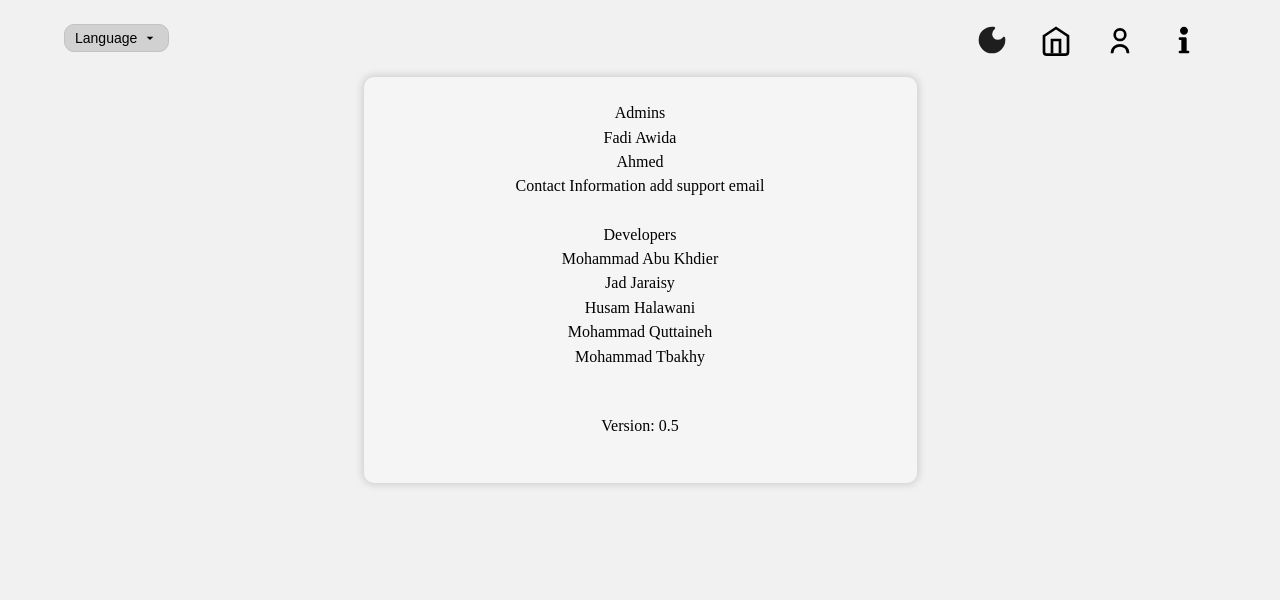
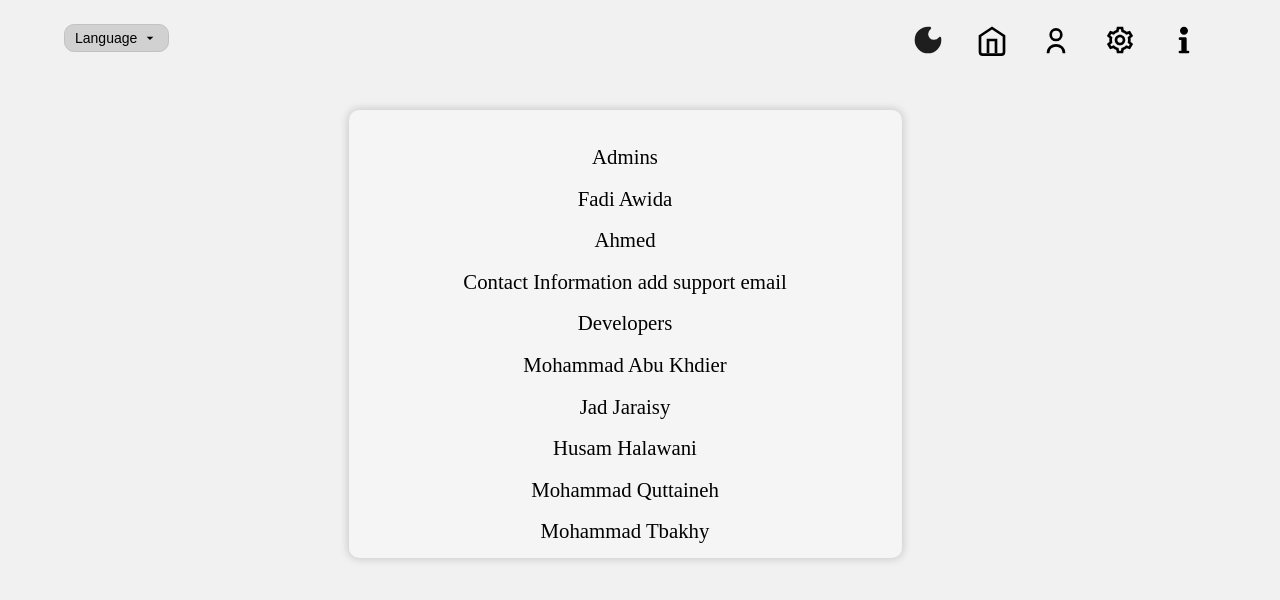
Before and after one commit to mohammadabk2/Beit-Hanina-Community-Center-Vol-App, a React (Create React App) app in the folder client/: page /about in a window 1280 px wide. Shown: the top 600 px of the page. Built offline with nearby package versions, Linux system fonts and the light colour scheme.

Commit message:
returns settings icon to navigation bar, fixes about page styling

```diff
--- a/client/src/components/NavigationBar.js
+++ b/client/src/components/NavigationBar.js
@@ -8,13 +8,13 @@ import { useLnOptions } from "../config/options/Language";
 import { useTheme } from "../config/options/Colors";
 
 import modeIconDark from "../icons/light/mode_icon.svg";
-// import settingsIconLight from "../icons/light/settings_icon.svg";
+import settingsIconLight from "../icons/light/settings_icon.svg";
 import profileIconLight from "../icons/light/profile_icon.svg";
 import homeIconLight from "../icons/light/home_icon.svg";
 import aboutIconLight from "../icons/light/about_icon.svg";
 
 import modeIconLight from "../icons/dark/mode_icon.svg";
-// import settingsIconDark from "../icons/dark/settings_icon.svg";
+import settingsIconDark from "../icons/dark/settings_icon.svg";
 import profileIconDark from "../icons/dark/profile_icon.svg";
 import homeIconDark from "../icons/dark/home_icon.svg";
 import aboutIconDark from "../icons/dark/about_icon.svg";
@@ -25,10 +25,10 @@ const NavigationBar = ({ dontShowPageButtons }) => {
   const lnOptions = useLnOptions();
   const {isLightMode, toggleTheme} = useTheme();
 
-  // const goToSettings = () => {
-  //   console.log("Settings button clicked");
-  //   navigate("/settings");
-  // };
+  const goToSettings = () => {
+    console.log("Settings button clicked");
+    navigate("/settings");
+  };
 
   const goToPersonalArea = () => {
     //TODO add a check if Admin org or voulunteer
@@ -81,13 +81,13 @@ const NavigationBar = ({ dontShowPageButtons }) => {
               alt="Profile icon"
             />
           </div>
-          {/* <div onClick={goToSettings}>
+          <div onClick={goToSettings}>
             <img
               className="navigation-button-image"
               src={isLightMode ? settingsIconLight : settingsIconDark}
               alt="Settings icon"
             />
-          </div> */}
+          </div>
         </>
       )}
 
--- a/client/src/pages/AboutPage/About.js
+++ b/client/src/pages/AboutPage/About.js
@@ -8,28 +8,41 @@ const About = () => {
   const { t: tAbout } = useTranslation("about");
 
   return (
-    <div className="app flex-box">
+    <div className="app flex-box flex-column">
       <NavigationBar />
-      <div className="general-box flex-box flex-column smooth-shadow-box basic-box-padding">
-        <div>
-          <div className="basic-item-padding">{tAbout("admins")}</div>
-          <div className="basic-item-padding">{tAbout("fadi")}</div>
-          <div className="basic-item-padding">{tAbout("ahmed")}</div>
-          <div className="basic-item-padding">
+      <div className="general-box scroll-box1">
+        <div className="general-box flex-box flex-column smooth-shadow-box">
+          <div className="basic-item-padding personal-area-content">
+            {tAbout("admins")}
+          </div>
+          <div className="basic-item-padding personal-area-content">
+            {tAbout("fadi")}
+          </div>
+          <div className="basic-item-padding personal-area-content">
+            {tAbout("ahmed")}
+          </div>
+          <div className="basic-item-padding personal-area-content">
             {tAbout("contact")} add support email
           </div>
+          <div className="basic-item-padding personal-area-content">
+            {tAbout("devs")}
+          </div>
+          <div className="basic-item-padding personal-area-content">
+            {tAbout("mohammadak")}
+          </div>
+          <div className="basic-item-padding personal-area-content">
+            {tAbout("jad")}
+          </div>
+          <div className="basic-item-padding personal-area-content">
+            {tAbout("husam")}
+          </div>
+          <div className="basic-item-padding personal-area-content">
+            {tAbout("mohammadqt")}
+          </div>
+          <div className="basic-item-padding personal-area-content">
+            {tAbout("mohammadtb")}
+          </div>
         </div>
-
-        <div className="basic-box-padding">
-          <div className="basic-item-padding">{tAbout("devs")}</div>
-          <div className="basic-item-padding">{tAbout("mohammadak")}</div>
-          <div className="basic-item-padding">{tAbout("jad")}</div>
-          <div className="basic-item-padding">{tAbout("husam")}</div>
-          <div className="basic-item-padding">{tAbout("mohammadqt")}</div>
-          <div className="basic-item-padding">{tAbout("mohammadtb")}</div>
-        </div>
-
-        <div className="basic-box-padding">{tAbout("version")}: 0.5</div>
       </div>
     </div>
   );
```
